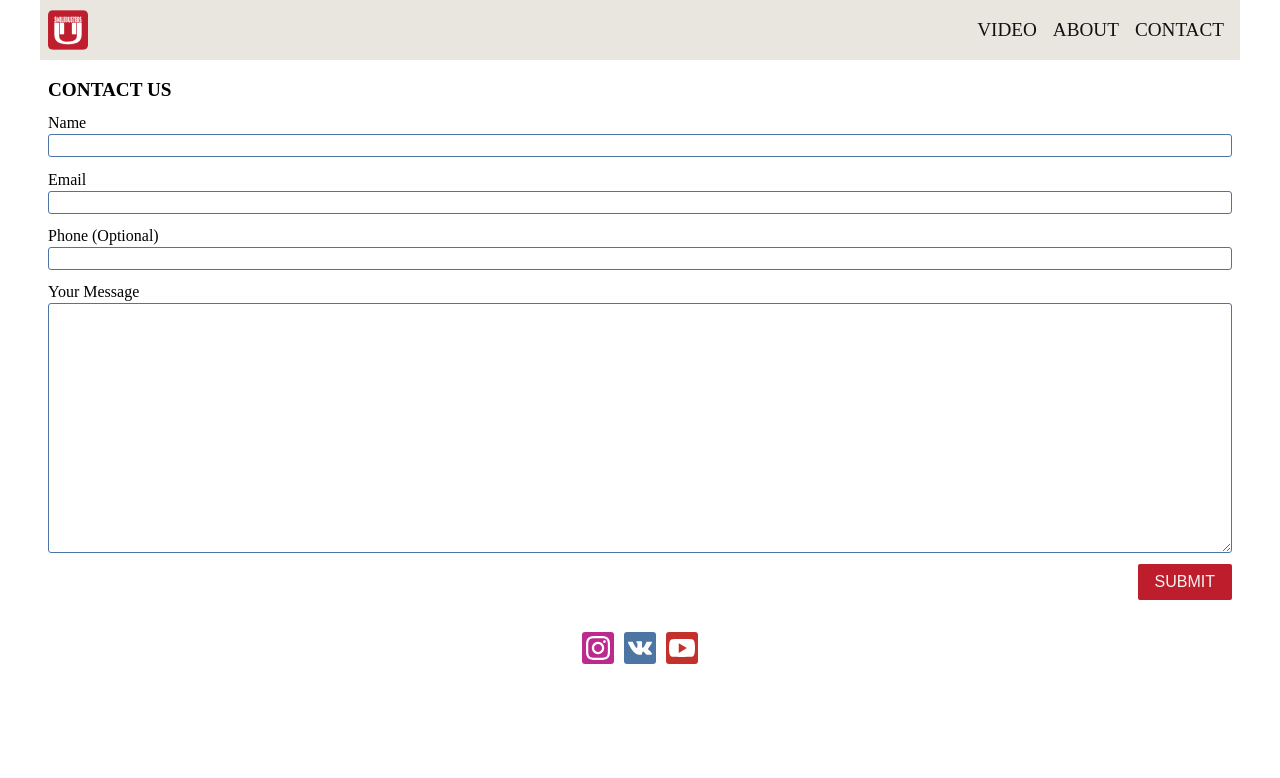
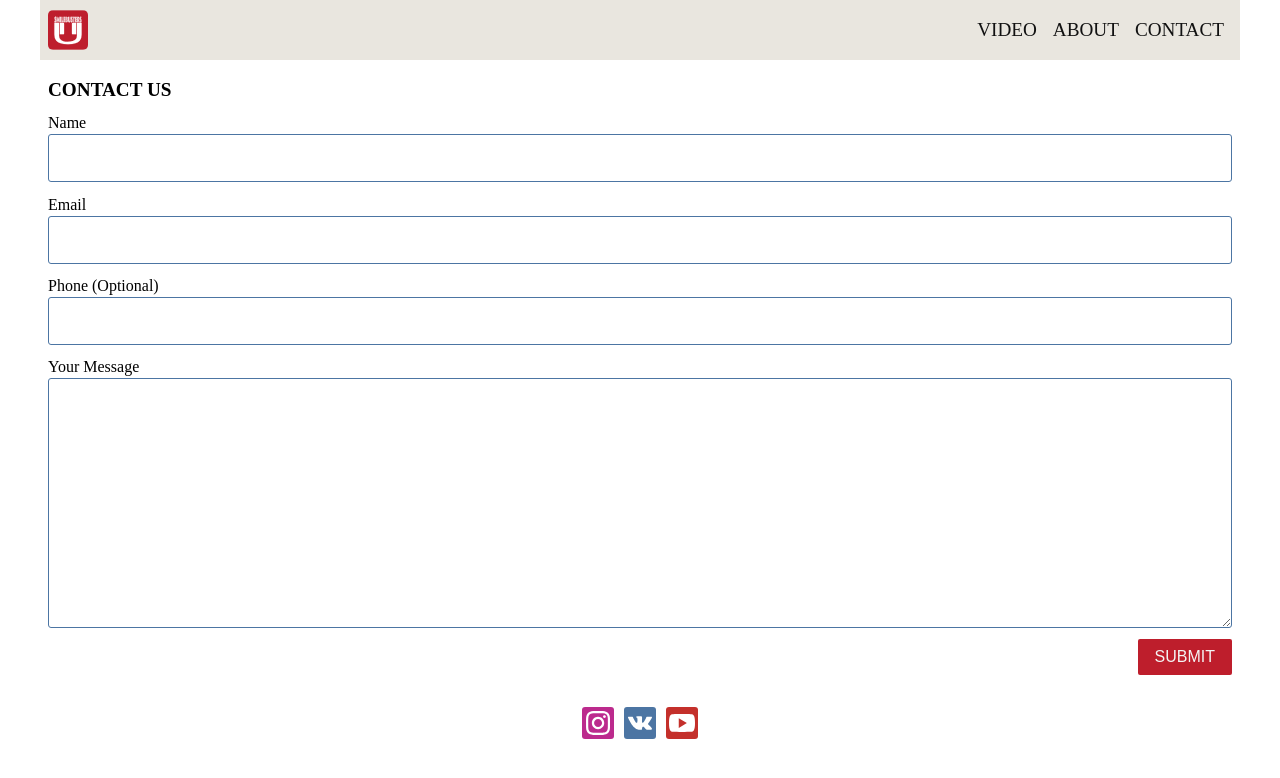
Before and after one commit to eelok/smilebusters, a React (Create React App) app: page /contact in a window 1280 px wide. Shown: the top 778 px of the page. Built offline with nearby package versions, Linux system fonts and the light colour scheme.

Commit message:
make input higherЭ

```diff
--- a/src/pages/contact/contac-page-style.scss
+++ b/src/pages/contact/contac-page-style.scss
@@ -12,6 +12,8 @@
   }
 
   &__input {
+    font-size: 1.2rem;
+    height: 3rem;
     width: 100%;
     padding: 3px 3px;
     margin-bottom: 0.7rem;
@@ -23,10 +25,11 @@
 
   &__input:focus {
     background-color: #f5f4f5;
-    border: 0.1px solid #be1e2c;
+    border: 2px solid #4c75a3;
   }
 
   &__message {
+    font-size: 1rem;
     width: 100%;
     height: 250px;
     padding: 3px 3px;
```
